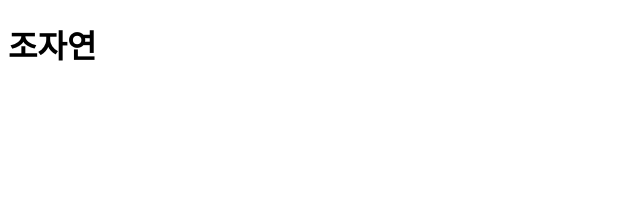
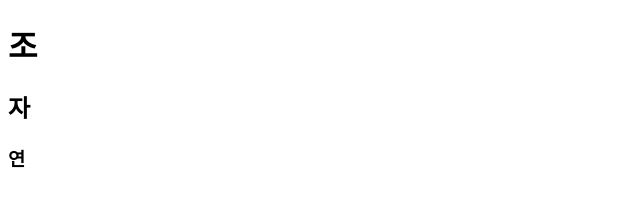
Before and after one commit to jojayeon/component, a website: page work-2.html in a window 1280 px wide. Shown: the whole page, without its empty margins (0-640 px from the left). Drawn offline with Linux system fonts and the light colour scheme.

Commit message:
tag 마음대로 변경가능하게 변경

```diff
--- a/work-2.html
+++ b/work-2.html
@@ -10,13 +10,18 @@
   <script>
     const root = document.getElementById("root");
 
-    const h1Component = () =>{
-      return `<h1>조자연</h1>`;
+    const tagComponent = (tagname, textnode) =>{
+      return `<${tagname}>${textnode}</${tagname}>`;
     };
 
     const app = () => {
-      return `${h1Component()}`;
+      return `
+      ${tagComponent("h1","조")}
+      ${tagComponent("h2","자")}
+      ${tagComponent("h3","연")}
+      `;
     };
+
     const render = ()=> {
       root.innerHTML = app();
     };
```
